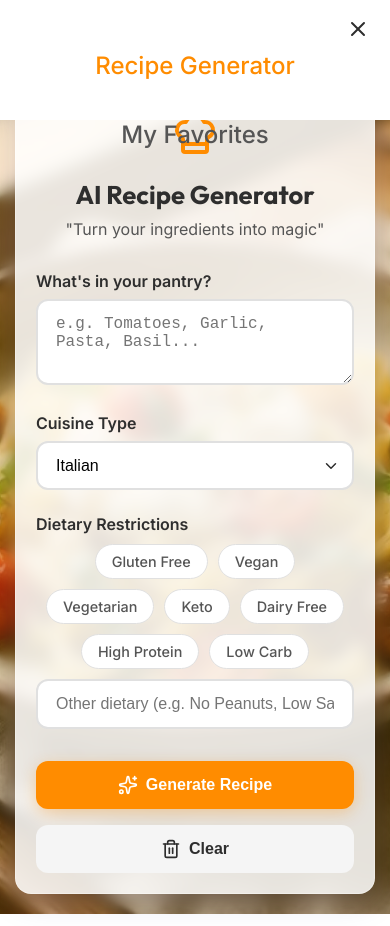
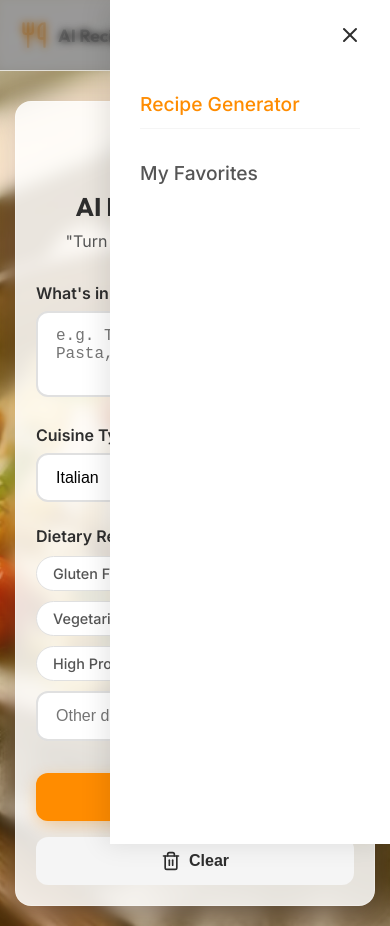
Before and after one commit to saisrirama/recipe-generator, a React (Create React App) app: page / in a window 390 px wide. Both pictures are taken after a click on the button 358 px from the left and 29 px from the top of the page. Built offline with nearby package versions, Linux system fonts and the light colour scheme.

Commit message:
side menu fix

```diff
--- a/src/App.css
+++ b/src/App.css
@@ -500,32 +500,60 @@ body {
     border: none;
     cursor: pointer;
     color: var(--text-dark);
-    padding: 0;
-    z-index: 101;
+    padding: 8px;
+    z-index: 1002;
+    /* Above sidebar */
+    position: relative;
   }
 
-  .nav-links {
-    display: none;
+  /* Sidebar Backdrop */
+  .sidebar-backdrop {
     position: fixed;
     top: 0;
-    right: 0;
-    bottom: 0;
     left: 0;
+    width: 100%;
+    height: 100%;
+    background: rgba(0, 0, 0, 0.4);
+    backdrop-filter: blur(4px);
+    z-index: 1000;
+  }
+
+  /* Slide-in Sidebar */
+  .nav-links {
+    position: fixed;
+    top: 0;
+    right: -280px;
+    /* Hidden by default */
+    width: 280px;
+    height: 100vh;
     background: white;
     flex-direction: column;
-    justify-content: center;
-    align-items: center;
-    gap: 40px;
-    z-index: 100;
-    padding: 100px 20px 20px;
+    justify-content: flex-start;
+    align-items: flex-start;
+    padding: 80px 30px;
+    gap: 20px;
+    z-index: 1001;
+    transition: right 0.3s cubic-bezier(0.4, 0, 0.2, 1);
+    box-shadow: -5px 0 25px rgba(0, 0, 0, 0.1);
+    display: flex;
+    /* Always flex but hidden via right */
   }
 
   .nav-links.mobile-open {
-    display: flex;
+    right: 0;
+    /* Slide in */
   }
 
   .nav-link-btn {
-    font-size: 1.5rem;
+    font-size: 1.2rem;
+    width: 100%;
+    text-align: left;
+    padding: 12px 0;
+    border-bottom: 1px solid #F5F5F5;
+  }
+
+  .nav-link-btn:last-child {
+    border-bottom: none;
   }
 
   .content-wrapper {
@@ -556,7 +584,7 @@ body {
   }
 
   .chip-container {
-    justify-content: center;
+    justify-content: flex-start;
   }
 
   .recipe-actions {
--- a/src/App.js
+++ b/src/App.js
@@ -6,6 +6,18 @@ import { Utensils, Menu, X } from 'lucide-react';
 function App() {
   const [activeTab, setActiveTab] = useState('generator');
   const [isMenuOpen, setIsMenuOpen] = useState(false);
+
+  // Lock scroll when mobile menu is open
+  React.useEffect(() => {
+    if (isMenuOpen) {
+      document.body.style.overflow = 'hidden';
+    } else {
+      document.body.style.overflow = 'unset';
+    }
+    return () => {
+      document.body.style.overflow = 'unset';
+    };
+  }, [isMenuOpen]);
 
   const toggleMenu = () => setIsMenuOpen(!isMenuOpen);
 
@@ -25,6 +37,10 @@ function App() {
         <button className="mobile-menu-btn" onClick={toggleMenu}>
           {isMenuOpen ? <X size={24} /> : <Menu size={24} />}
         </button>
+
+        {isMenuOpen && (
+          <div className="sidebar-backdrop" onClick={toggleMenu} />
+        )}
 
         <div className={`nav-links ${isMenuOpen ? 'mobile-open' : ''}`}>
           <button
```
